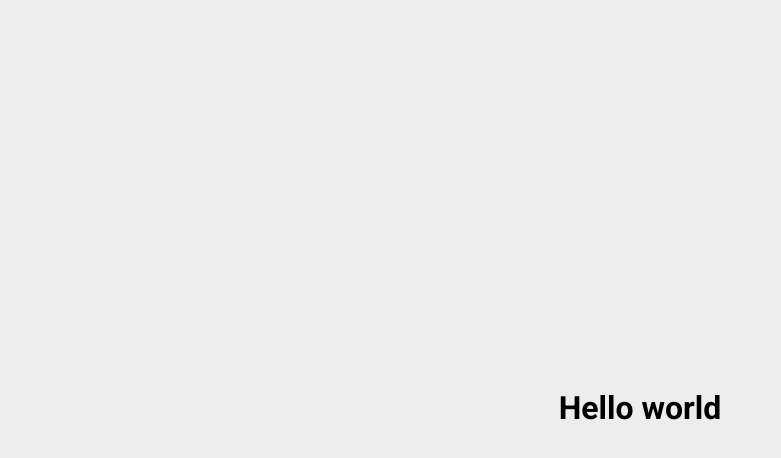
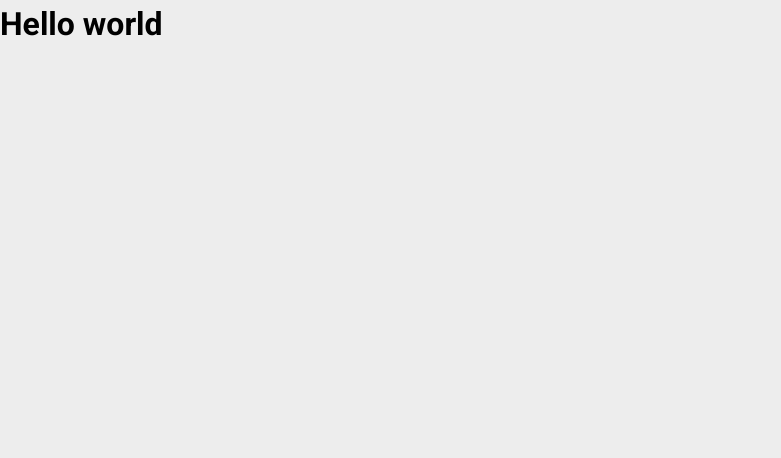
Before and after one commit to arthurgusma/challenge-mobi, a React (Vite) app: page /pesquisa in a window 1280 px wide. Shown: the top 458 px of the page, without its empty margins (0-781 px from the left). Built offline with nearby package versions, Linux system fonts and the light colour scheme.

Commit message:
fix: layout overflow

```diff
--- a/src/index.css
+++ b/src/index.css
@@ -1,3 +1,19 @@
+* {
+  margin: 0;
+  padding: 0;
+  box-sizing: border-box;
+}
+
+html, body {
+  height: 100%;
+  overflow-x: hidden;
+}
+
+body {
+  margin: 0;
+  padding: 0;
+}
+
 :root {
   font-family: roboto;
   line-height: 1.5;
@@ -12,10 +28,3 @@
   -webkit-font-smoothing: antialiased;
   -moz-osx-font-smoothing: grayscale;
 }
-
-body {
-  display: flex;
-  justify-content: center;
-  align-items: center;
-  min-height: 100dvh;
-}
```
